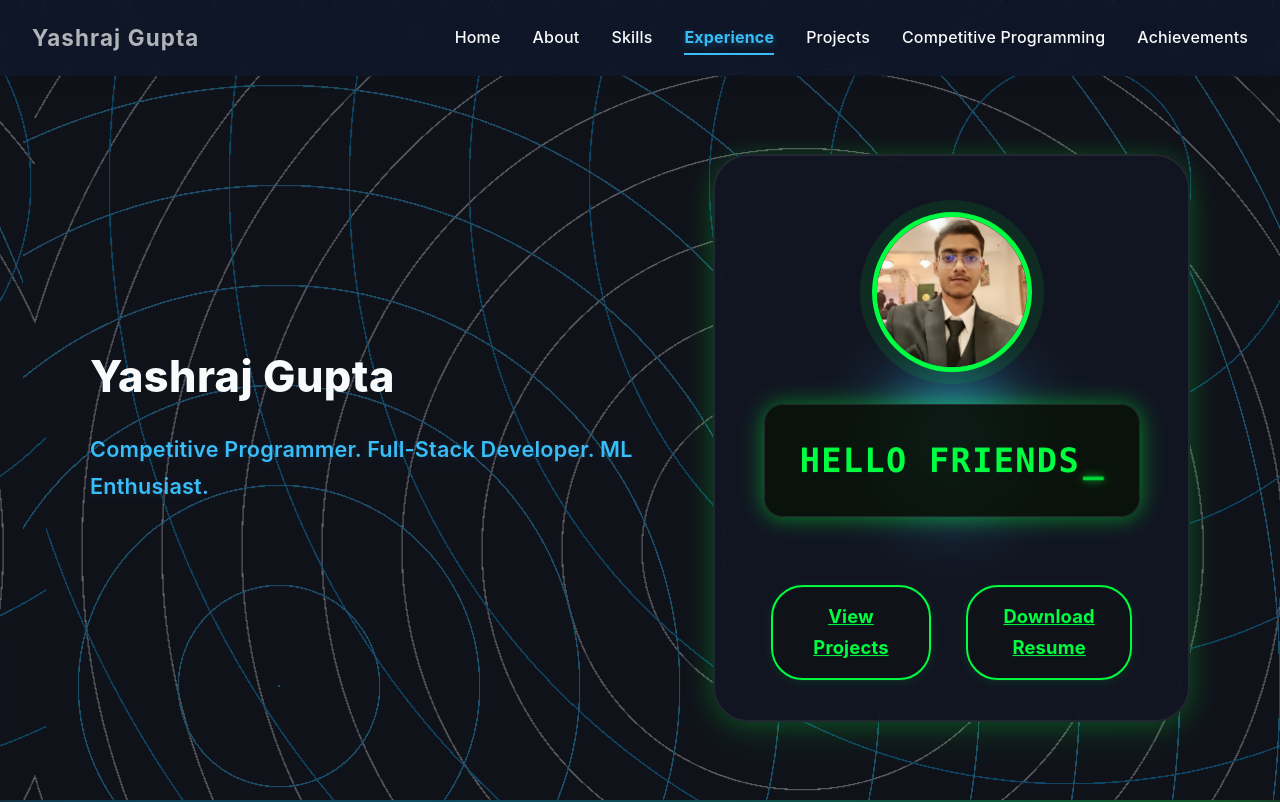
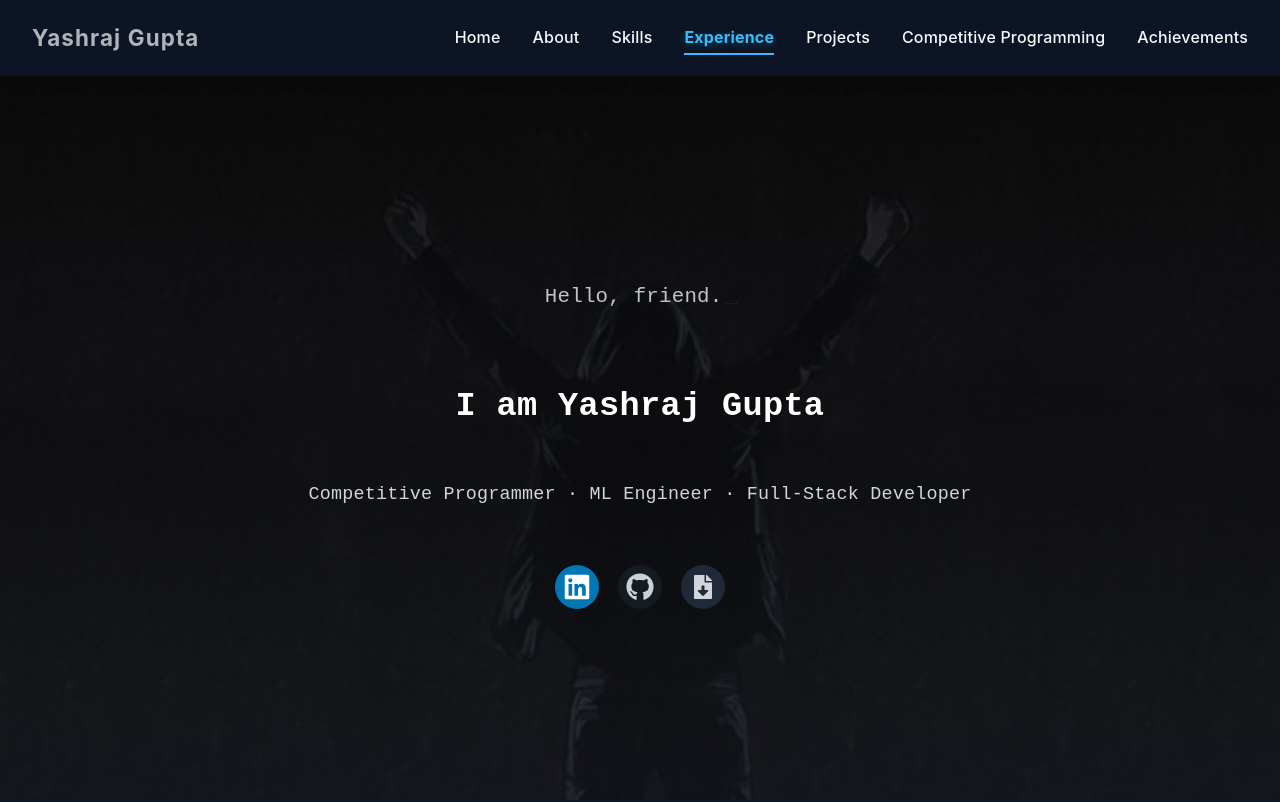
Before and after one commit to Yash1889/YashPortfolio, a React (Create React App) app: page / in a window 1280 px wide. Shown: the top 802 px of the page. Built offline with nearby package versions, Linux system fonts and the light colour scheme.

Commit message:
refactor: update section backgrounds and hero layout for cinematic dark theme

```diff
--- a/package.json
+++ b/package.json
@@ -13,6 +13,7 @@
     "react-github-calendar": "^4.5.7",
     "react-icons": "^5.5.0",
     "react-scripts": "5.0.1",
+    "react-simple-typewriter": "^5.0.1",
     "react-slick": "^0.30.3",
     "sass": "^1.89.2",
     "slick-carousel": "^1.8.1",
--- a/src/App.module.scss
+++ b/src/App.module.scss
@@ -7,38 +7,11 @@
   transition: background 0.4s cubic-bezier(0.4,0,0.2,1), color 0.4s cubic-bezier(0.4,0,0.2,1);
   display: flex;
   flex-direction: column;
-  background: linear-gradient(120deg, #181a2a 0%, #23243a 60%, #0a0c1a 100%);
+  background: #000;
   position: relative;
   overflow: hidden;
 }
-.app::before {
-  content: '';
-  position: fixed;
-  top: 0; left: 0; right: 0; bottom: 0;
-  z-index: 0;
-  pointer-events: none;
-  /* Cosmic nebula/gradient with animated starfield overlay */
-  background:
-    radial-gradient(ellipse at 70% 20%, #38bdf8 0%, transparent 60%),
-    radial-gradient(ellipse at 30% 80%, #0ea5e9 0%, transparent 70%),
-    radial-gradient(ellipse at 80% 80%, #00ff41 0%, transparent 80%),
-    linear-gradient(120deg, #181a2a 0%, #23243a 60%, #0a0c1a 100%);
-  opacity: 0.7;
-  filter: blur(32px) saturate(1.2);
+.app::before,
+.app::after {
+  content: none;
 }
-.app::after {
-  content: '';
-  position: fixed;
-  top: 0; left: 0; right: 0; bottom: 0;
-  z-index: 1;
-  pointer-events: none;
-  background: repeating-radial-gradient(circle at 20% 80%, #38bdf8 0 1.5px, transparent 1.5px 100px),
-              repeating-radial-gradient(circle at 80% 20%, #0ea5e9 0 1.5px, transparent 1.5px 120px),
-              repeating-radial-gradient(circle at 60% 60%, #fff 0 1.2px, transparent 1.2px 80px);
-  opacity: 0.18;
-  animation: starfieldMove 60s linear infinite;
-}
-@keyframes starfieldMove {
-  0% { background-position: 0 0, 0 0, 0 0; }
-  100% { background-position: 200px 400px, 400px 200px, 300px 600px; }
-}
--- a/src/components/About/About.module.scss
+++ b/src/components/About/About.module.scss
@@ -4,7 +4,7 @@
   align-items: center;
   justify-content: center;
   padding: 6rem 0 3rem 0;
-  background: linear-gradient(120deg, #181f2a 60%, #23272f 100%);
+  background: #111827;
 }
 .inner {
   display: flex;
--- a/src/components/AchievementsCertificates.module.scss
+++ b/src/components/AchievementsCertificates.module.scss
@@ -1,6 +1,6 @@
 .achievements {
   padding: 4rem 0 2rem 0;
-  background: linear-gradient(120deg, #181f2a 60%, #23272f 100%);
+  background: #1a1a1a;
   text-align: center;
   min-height: 60vh;
 }
@@ -31,7 +31,7 @@
 }
 
 .slideContent {
-  background: #23272f;
+  background: #1f2937;
   border-radius: 1.2rem;
   box-shadow: 0 4px 16px 0 rgba(56,189,248,0.10);
   padding: 1.2rem 1.2rem 0.7rem 1.2rem;
--- a/src/components/CompetitiveProgramming/CompetitiveProgramming.module.scss
+++ b/src/components/CompetitiveProgramming/CompetitiveProgramming.module.scss
@@ -6,7 +6,7 @@
   justify-content: center;
   padding: 6rem 0 3rem 0;
   text-align: center;
-  background: linear-gradient(120deg, #0a1836 60%, #1e293b 100%);
+  background: #111827;
 }
 h2 {
   font-size: 2.3rem;
--- a/src/components/Experience.module.scss
+++ b/src/components/Experience.module.scss
@@ -1,6 +1,6 @@
 .experience {
   padding: 5rem 0 3rem 0;
-  background: linear-gradient(120deg, #181f2a 60%, #23272f 100%);
+  background: #1a1a1a;
   min-height: 60vh;
   text-align: center;
 }
--- a/src/components/Footer/Footer.jsx
+++ b/src/components/Footer/Footer.jsx
@@ -1,6 +1,6 @@
 import React from 'react';
 import styles from './Footer.module.scss';
-import { FaGithub, FaLinkedin, FaTwitter, FaCode, FaArrowUp } from 'react-icons/fa';
+import { FaGithub, FaLinkedin, FaTwitter, FaArrowUp } from 'react-icons/fa';
 import { SiLeetcode, SiCodeforces, SiCodechef, SiGeeksforgeeks } from 'react-icons/si';
 
 const socials = [
--- a/src/components/Footer/Footer.module.scss
+++ b/src/components/Footer/Footer.module.scss
@@ -1,6 +1,6 @@
 .footer {
   width: 100%;
-  background: #1e293b;
+  background: #0a0a0a;
   color: #f8fafc;
   display: flex;
   flex-direction: column;
--- a/src/components/Hero/Hero.jsx
+++ b/src/components/Hero/Hero.jsx
@@ -1,101 +1,98 @@
-import React from 'react';
+import React, { useState, useEffect } from 'react';
+import { motion } from 'framer-motion';
+import { FaLinkedin, FaGithub, FaFileDownload } from 'react-icons/fa';
+import { Typewriter } from 'react-simple-typewriter';
 import styles from './Hero.module.scss';
-import { motion } from 'framer-motion';
-import profileImg from '../../assets/profile.jpg'; // Placeholder, to be replaced
+
+const titleText = 'Competitive Programmer · ML Engineer · Full-Stack Developer';
 
 const Hero = ({ showResumeButton }) => {
-  // Typing animation logic will be added later
+  const [showName, setShowName] = useState(false);
+  const [showTitle, setShowTitle] = useState(false);
+  const heroBg = process.env.PUBLIC_URL + '/assets/mr-robot.jpg';
+
+  useEffect(() => {
+    const nameTimer = setTimeout(() => setShowName(true), 1000);
+    const titleTimer = setTimeout(() => setShowTitle(true), 1500);
+    return () => {
+      clearTimeout(nameTimer);
+      clearTimeout(titleTimer);
+    };
+  }, []);
+
   return (
-    <section className={styles.hero} id="hero">
-      <motion.div initial={{ opacity: 0, y: 40 }} animate={{ opacity: 1, y: 0 }} transition={{ duration: 0.8 }} className={styles.inner}>
-        <div className={styles.left}>
-          <motion.h1
-            className={styles.headline}
-            initial={{ opacity: 0, x: -50 }}
-            animate={{ opacity: 1, x: 0 }}
-            transition={{ duration: 0.8, delay: 0.2 }}
+    <section
+      className={styles.hero}
+      id="hero"
+      style={{
+        background: `linear-gradient(rgba(0, 0, 0, 0.65), rgba(16, 18, 26, 0.65)), url(${heroBg}) center center/cover no-repeat`
+      }}
+    >
+      <div className={styles.heroContent}>
+        <div className={styles.animatedHello}>
+          <Typewriter
+            words={['Hello, friend.']}
+            loop={1}
+            cursor
+            cursorStyle={<span className={styles.cursor}>_</span>}
+            typeSpeed={70}
+            deleteSpeed={50}
+            delaySpeed={1000}
+          />
+        </div>
+        {showName && (
+          <motion.div
+            initial={{ opacity: 0, y: -10 }}
+            animate={{ opacity: 1, y: 0 }}
+            transition={{ duration: 0.7 }}
+            className={styles.name}
           >
-            <span>Yashraj Gupta</span>
-          </motion.h1>
+            I am Yashraj Gupta
+          </motion.div>
+        )}
+        {showTitle && (
           <motion.div
-            className={styles.tagline}
-            initial={{ opacity: 0, x: -50 }}
-            animate={{ opacity: 1, x: 0 }}
-            transition={{ duration: 0.8, delay: 0.4 }}
+            className={styles.animatedTitle}
+            initial="hidden"
+            animate="visible"
+            variants={{
+              hidden: {},
+              visible: {
+                transition: {
+                  staggerChildren: 0.025
+                }
+              }
+            }}
+            style={{marginTop: showName ? '0.2rem' : '1.2rem'}}
           >
-            Competitive Programmer. Full-Stack Developer. ML Enthusiast.
+            {titleText.split('').map((char, i) => (
+              <motion.span
+                key={i}
+                variants={{
+                  hidden: { opacity: 0, y: 10 },
+                  visible: { opacity: 1, y: 0 }
+                }}
+                aria-hidden="true"
+              >
+                {char}
+              </motion.span>
+            ))}
           </motion.div>
+        )}
+        <div className={styles.heroLinks}>
+          <a href="https://www.linkedin.com/in/yashrajguptaiitk/" target="_blank" rel="noopener noreferrer" className={styles.linkedin} aria-label="LinkedIn profile">
+            <FaLinkedin size={28} />
+          </a>
+          <a href="https://github.com/Yash1889" target="_blank" rel="noopener noreferrer" className={styles.github} aria-label="GitHub profile">
+            <FaGithub size={28} />
+          </a>
+          {showResumeButton && (
+            <a href="/resume.pdf" className={styles.resumeBtn} download title="Download Resume" aria-label="Download Resume PDF">
+              <FaFileDownload size={24} />
+            </a>
+          )}
         </div>
-        <div className={styles.right}>
-          <motion.div
-            className={styles.profileCard}
-            initial={{ opacity: 0, scale: 0.8, rotateY: 90 }}
-            animate={{ opacity: 1, scale: 1, rotateY: 0 }}
-            transition={{ duration: 1, delay: 0.6, type: "spring", stiffness: 100 }}
-            whileHover={{
-              scale: 1.03,
-              boxShadow: "0 0 48px 8px #00ff41cc, 0 2px 24px 0 #00ff4133",
-              borderColor: "#00ff41"
-            }}
-            whileTap={{ scale: 0.98 }}
-          >
-            <motion.img
-              src={profileImg}
-              alt="Yashraj Gupta"
-              className={styles.profileImg}
-              initial={{ opacity: 0, scale: 0.5 }}
-              animate={{ opacity: 1, scale: 1 }}
-              transition={{ duration: 0.8, delay: 1, type: "spring" }}
-              whileHover={{ scale: 1.1, rotate: 5 }}
-            />
-            <div className={styles.glow}></div>
-            <motion.div
-              className={styles.cardContent}
-              initial={{ opacity: 0, y: 20 }}
-              animate={{ opacity: 1, y: 0 }}
-              transition={{ duration: 0.6, delay: 1.2 }}
-            >
-              <div className={styles.terminalLine}>
-                HELLO FRIENDS
-                <motion.span
-                  className={styles.cursor}
-                  animate={{ opacity: [1, 0, 1] }}
-                  transition={{ repeat: Infinity, duration: 1, ease: 'linear' }}
-                >
-                  _
-                </motion.span>
-              </div>
-              <motion.div
-                className={styles.cardCta}
-                initial={{ opacity: 0, y: 10 }}
-                animate={{ opacity: 1, y: 0 }}
-                transition={{ duration: 0.6, delay: 1.4 }}
-              >
-                <motion.a
-                  href="#projects"
-                  className={styles.cardBtn}
-                  whileHover={{ scale: 1.05, y: -2 }}
-                  whileTap={{ scale: 0.95 }}
-                >
-                  View Projects
-                </motion.a>
-                {showResumeButton && (
-                  <motion.a
-                    href="/resume.pdf"
-                    className={styles.cardBtn}
-                    download
-                    whileHover={{ scale: 1.05, y: -2 }}
-                    whileTap={{ scale: 0.95 }}
-                  >
-                    Download Resume
-                  </motion.a>
-                )}
-              </motion.div>
-            </motion.div>
-          </motion.div>
-        </div>
-      </motion.div>
-      <div className={styles.bgAnim}></div>
+      </div>
     </section>
   );
 };
--- a/src/components/Hero/Hero.module.scss
+++ b/src/components/Hero/Hero.module.scss
@@ -1,277 +1,110 @@
 .hero {
   min-height: 100vh;
+  width: 100vw;
   display: flex;
   align-items: center;
   justify-content: center;
-  position: relative;
-  overflow: hidden;
-  padding-top: 5rem;
-  background: #10121a;
+  background: linear-gradient(rgba(0, 0, 0, 0.65), rgba(16, 18, 26, 0.65));
 }
-.inner {
+.heroContent {
   display: flex;
-  flex-direction: row;
+  flex-direction: column;
   align-items: center;
   justify-content: center;
+  font-family: 'JetBrains Mono', 'Fira Code', 'Courier New', monospace;
   width: 100%;
-  max-width: 1100px;
-  z-index: 2;
-  gap: 3.5rem;
+  max-width: 700px;
+  margin: 0 auto;
+  text-align: center;
+  padding-top: 3.5rem;
 }
-.left {
-  flex: 1.5;
-  display: flex;
-  flex-direction: column;
-  align-items: flex-start;
-  justify-content: center;
-  min-width: 0;
-}
-.headline {
-  font-size: 2.7rem;
-  font-weight: 800;
-  color: #f8fafc;
-  margin-bottom: 1.1rem;
+.name {
+  color: #fff;
+  font-size: 2.1rem;
+  font-weight: 700;
+  margin-top: 2rem;
+  margin-bottom: 2.5rem;
+  opacity: 0.92;
   letter-spacing: 0.01em;
 }
-.tagline {
-  font-size: 1.35rem;
-  font-weight: 600;
-  color: #38bdf8;
-  margin-bottom: 2.2rem;
+.hello {
+  color: #d1d5db;
+  font-size: 1.7rem;
+  font-family: inherit;
+  margin-bottom: 1.2rem;
   letter-spacing: 0.01em;
-  text-shadow: 0 2px 8px #38bdf822;
 }
-.right {
-  flex: 1;
+.animatedHello {
+  color: #d1d5db;
+  font-size: 1.3rem;
+  font-family: 'JetBrains Mono', 'Fira Code', 'Courier New', monospace;
+  margin-top: 2rem;
+  margin-bottom: 2rem;
+  letter-spacing: 0.01em;
+  opacity: 0.92;
+}
+.animatedTitle {
+  color: #d1d5db;
+  font-size: 1.15rem;
+  font-family: inherit;
+  margin-top: 2.5rem;
+  margin-bottom: 2rem;
+  min-height: 2.2rem;
+  letter-spacing: 0.01em;
+}
+.cursor {
+  display: inline-block;
+  animation: blink 1s step-start infinite;
+}
+@keyframes blink {
+  50% { opacity: 0; }
+}
+.heroLinks {
+  display: flex;
+  gap: 1.2rem;
+  justify-content: center;
+  margin-top: 1.2rem;
+}
+.linkedin, .github, .resumeBtn {
+  transition: background 0.2s, color 0.2s, transform 0.18s;
+}
+.linkedin:hover, .github:hover, .resumeBtn:hover {
+  transform: scale(1.08);
+  filter: brightness(1.15);
+}
+.linkedin {
+  background: #0077B5;
+  color: #fff;
+  border-radius: 50%;
+  width: 44px;
+  height: 44px;
   display: flex;
   align-items: center;
   justify-content: center;
 }
-.profileCard {
-  background: rgba(18, 22, 34, 0.92);
-  border-radius: 2.2rem;
-  box-shadow: 0 12px 48px 0 rgba(0,255,65,0.10), 0 2px 24px 0 #00ff4133;
-  padding: 3.5rem 3rem 2.5rem 3rem;
+.github {
+  background: #161B22;
+  color: #C9D1D9;
+  border-radius: 50%;
+  width: 44px;
+  height: 44px;
   display: flex;
-  flex-direction: column;
   align-items: center;
-  position: relative;
-  overflow: hidden;
-  min-width: 420px;
-  min-height: 420px;
-  border: 2.5px solid #23272f;
-  transition: box-shadow 0.18s, border-color 0.18s, background 0.18s;
-  backdrop-filter: blur(24px) saturate(1.2);
-  z-index: 1;
-  animation: float 6s ease-in-out infinite;
-  margin: 0 auto;
-  will-change: transform, box-shadow, border-color;
-}
-@keyframes float {
-  0%, 100% { transform: translateY(0px); }
-  50% { transform: translateY(-10px); }
-}
-.profileImg {
-  width: 160px;
-  height: 160px;
-  border-radius: 50%;
-  object-fit: cover;
-  border: 5px solid #00ff41;
-  box-shadow: 0 0 0 12px rgba(0,255,65,0.10);
-  position: relative;
-  z-index: 2;
-  margin-bottom: 2rem;
-}
-.glow {
-  position: absolute;
-  top: 50%;
-  left: 50%;
-  width: 180px;
-  height: 180px;
-  background: radial-gradient(circle, #38bdf8 0%, transparent 70%);
-  filter: blur(32px);
-  transform: translate(-50%, -50%);
-  z-index: 1;
-  animation: glowPulse 2.5s infinite alternate, glowRotate 8s linear infinite;
-}
-@keyframes glowPulse {
-  0% { opacity: 0.7; }
-  100% { opacity: 1; }
-}
-@keyframes glowRotate {
-  0% { transform: translate(-50%, -50%) rotate(0deg); }
-  100% { transform: translate(-50%, -50%) rotate(360deg); }
-}
-.cardContent {
-  display: flex;
-  flex-direction: column;
-  align-items: center;
-  width: 100%;
-  z-index: 2;
-  position: relative;
-}
-.cardBio {
-  color: #e5e7eb;
-  font-size: 1.05rem;
-  text-align: center;
-  margin-bottom: 1.2rem;
-  line-height: 1.5;
-  font-weight: 500;
-}
-.cardCta {
-  margin-top: 2.2rem;
-  gap: 1.2rem;
-  display: flex;
-  flex-direction: row;
-  justify-content: center;
-  align-items: center;
-  width: 100%;
-}
-.cardBtn {
-  font-size: 1.15rem;
-  padding: 0.9rem 2.2rem;
-  border-radius: 2rem;
-  margin: 0 0.5rem;
-  background: #10121a;
-  color: #00ff41;
-  border: 2px solid #00ff41;
-  font-weight: 700;
-  box-shadow: 0 2px 12px 0 rgba(0,255,65,0.10);
-  transition: background 0.2s, color 0.2s, border 0.2s, transform 0.2s, box-shadow 0.2s;
-  outline: none;
-  cursor: pointer;
-  text-align: center;
-  min-width: 160px;
-}
-.cardBtn:hover, .cardBtn:focus {
-  background: #00ff41;
-  color: #10121a;
-  border: 2px solid #00ff41;
-  transform: translateY(-2px) scale(1.07);
-  box-shadow: 0 0 24px 2px #00ff41aa;
-}
-.scrollDown {
-  margin-top: 2.5rem;
-  width: 24px;
-  height: 40px;
-  border: 2px solid #38bdf8;
-  border-radius: 16px;
-  position: relative;
-  display: flex;
-  align-items: flex-start;
   justify-content: center;
 }
-.scrollDown span {
-  display: block;
-  width: 6px;
-  height: 6px;
-  background: #38bdf8;
+.resumeBtn {
+  background: #1F2937;
+  color: #D1D5DB;
   border-radius: 50%;
-  margin: 6px auto;
-  animation: scrollAnim 1.2s infinite alternate;
-}
-@keyframes scrollAnim {
-  0% { transform: translateY(0); opacity: 1; }
-  100% { transform: translateY(18px); opacity: 0.5; }
-}
-.codeSnippet {
-  background: rgba(18, 22, 34, 0.95);
-  color: #38bdf8;
-  font-family: 'Fira Mono', 'Consolas', 'Menlo', monospace;
-  font-size: 1.02rem;
-  border-radius: 1.1rem;
-  padding: 1.1rem 1.3rem;
-  margin-bottom: 1.1rem;
-  box-shadow: 0 0 24px 2px #38bdf855, 0 2px 16px 0 #0ff2;
-  border: 1.5px solid #23272f;
-  text-align: left;
-  width: 100%;
-  max-width: 320px;
-  overflow-x: auto;
-  position: relative;
-  z-index: 2;
-  animation: codeGlow 2.5s infinite alternate;
-}
-@keyframes codeGlow {
-  0% { box-shadow: 0 0 24px 2px #38bdf855, 0 2px 16px 0 #0ff2; }
-  100% { box-shadow: 0 0 32px 6px #0ea5e9aa, 0 2px 24px 0 #38bdf822; }
-}
-.codeSnippet code {
-  color: #38bdf8;
-  font-family: inherit;
-  background: none;
-  padding: 0;
-  font-size: inherit;
-  line-height: 1.6;
-  white-space: pre;
-  display: block;
-}
-.bgAnim {
-  position: absolute;
-  inset: 0;
-  z-index: 0;
-  pointer-events: none;
-  background: #10121a;
-}
-.bgAnim::before {
-  content: '';
-  position: absolute;
-  inset: 0;
-  pointer-events: none;
-  background: repeating-radial-gradient(circle at 20% 80%, #38bdf8 0 1.5px, transparent 1.5px 100px),
-              repeating-radial-gradient(circle at 80% 20%, #0ea5e9 0 1.5px, transparent 1.5px 120px),
-              repeating-radial-gradient(circle at 60% 60%, #fff 0 1.2px, transparent 1.2px 80px);
-  opacity: 0.22;
-  animation: starfieldMove 60s linear infinite;
-}
-@keyframes starfieldMove {
-  0% { background-position: 0 0, 0 0, 0 0; }
-  100% { background-position: 200px 400px, 400px 200px, 300px 600px; }
-}
-.terminalLine {
-  font-size: 2.1rem;
-  max-width: 100%;
-  padding: 1.7rem 2.2rem;
-  margin-bottom: 2rem;
-  border-radius: 1.2rem;
-  font-family: 'Fira Mono', 'Consolas', 'Menlo', monospace;
-  color: #00ff41;
-  background: rgba(10, 20, 10, 0.92);
-  box-shadow: 0 0 24px 2px #00ff4155, 0 2px 16px 0 #0f02;
-  border: 1.5px solid #23272f;
-  text-align: left;
-  letter-spacing: 0.04em;
-  font-weight: 700;
+  width: 44px;
+  height: 44px;
   display: flex;
   align-items: center;
-  user-select: none;
-}
-.cursor {
-  font-size: 2.1rem;
-  display: inline-block;
-  width: 1ch;
-  color: #00ff41;
-  margin-left: 0.2rem;
-  font-weight: 900;
-  text-shadow: 0 0 8px #00ff41, 0 0 2px #00ff41;
-}
-@media (max-width: 900px) {
-  .inner { flex-direction: column; gap: 2rem; }
-  .left, .right { width: 100%; align-items: center; }
-  .headline { font-size: 2rem; }
-  .profileCard { min-width: 90vw; min-height: 340px; padding: 2rem 1rem 1.5rem 1rem; }
-  .profileImg { width: 110px; height: 110px; margin-bottom: 1.2rem; }
-  .terminalLine { font-size: 1.2rem; padding: 1rem 0.7rem; margin-bottom: 1.2rem; }
-  .cursor { font-size: 1.2rem; }
+  justify-content: center;
 }
 @media (max-width: 600px) {
-  .hero { padding: 2.5rem 0 1rem 0; }
-  .inner { padding: 1.2rem 0.5rem; }
-  .headline { font-size: 1.3rem; }
-  .tagline { font-size: 1rem; }
-  .profileCard { min-width: 98vw; min-height: 220px; padding: 1rem 0.2rem 1rem 0.2rem; }
-  .profileImg { width: 70px; height: 70px; margin-bottom: 0.7rem; }
-  .terminalLine { font-size: 0.95rem; padding: 0.7rem 0.2rem; margin-bottom: 0.7rem; }
-  .cursor { font-size: 0.95rem; }
-  .cardBtn { font-size: 0.85rem; padding: 0.5rem 1rem; }
+  .heroContent { max-width: 98vw; }
+  .name { font-size: 1.3rem; }
+  .animatedHello { font-size: 1.1rem; }
+  .animatedTitle { font-size: 0.95rem; }
 }
--- a/src/components/Projects/Projects.module.scss
+++ b/src/components/Projects/Projects.module.scss
@@ -6,7 +6,7 @@
   justify-content: center;
   padding: 6rem 0 3rem 0;
   text-align: center;
-  background: none;
+  background: #0d1117;
 }
 
 h2 {
--- a/src/components/Skills/Skills.module.scss
+++ b/src/components/Skills/Skills.module.scss
@@ -6,7 +6,7 @@
   justify-content: center;
   padding: 6rem 0 3rem 0;
   text-align: center;
-  background: linear-gradient(120deg, #0f172a 60%, #23272f 100%);
+  background: #0f172a;
 }
 h2 {
   font-size: 2.3rem;
```
Also changed, not shown: public/assets/mr-robot.jpg (added), 1 other file (tests, documents, lock files or other folders).
